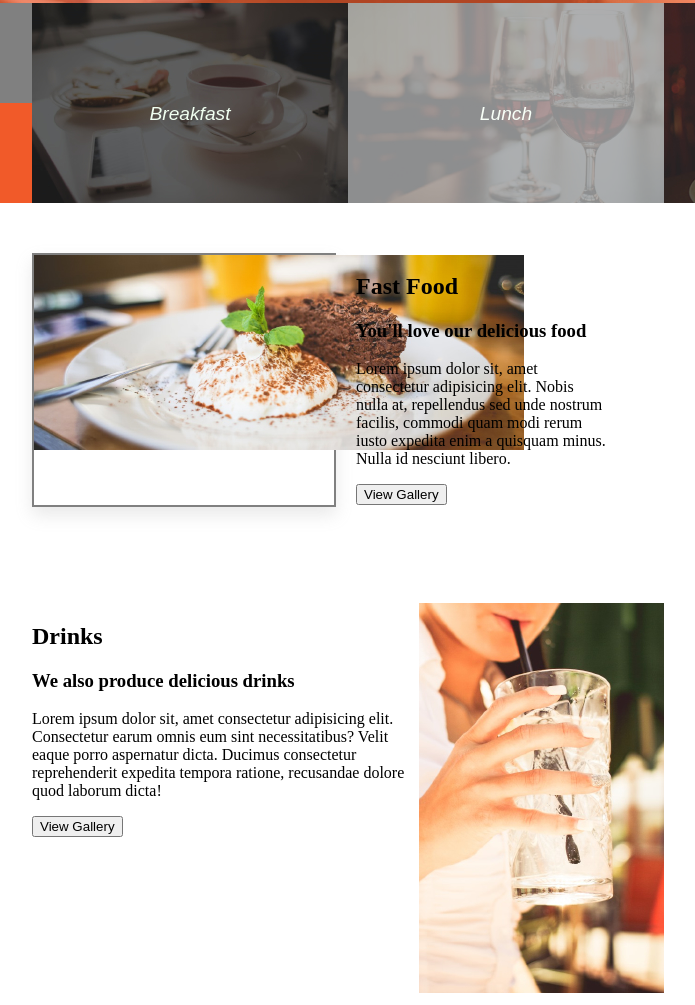
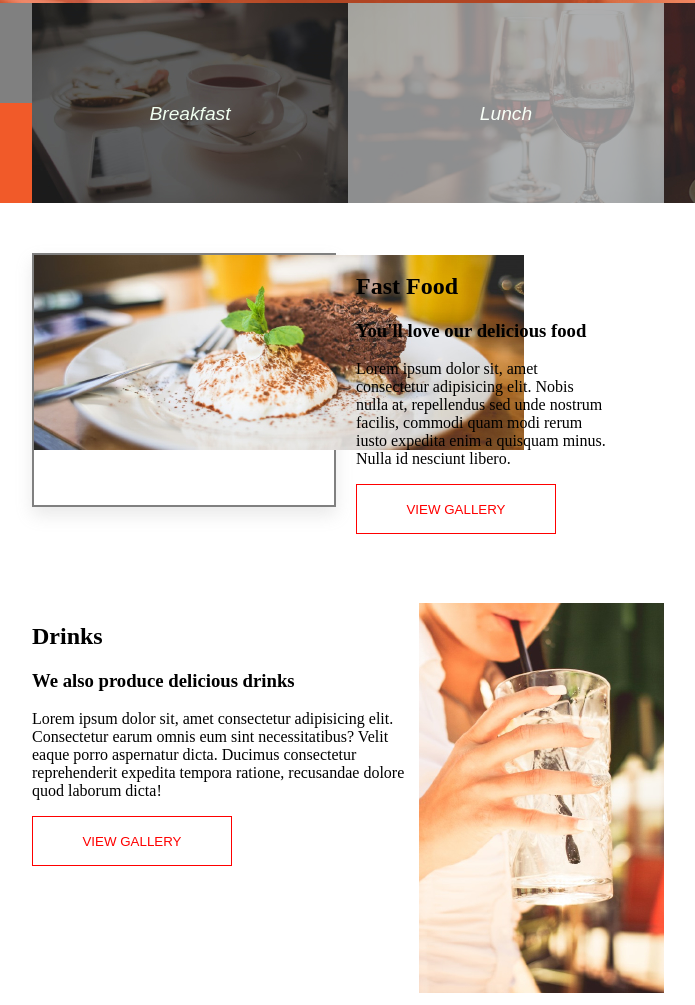
Before and after one commit to ndanu-josy/Anitas-Kitchen, a plain HTML site: page index.html in a window 1280 px wide. Shown: the part 472-1477 px from the top of the page, without its empty margins (292-987 px from the left). Drawn offline with Linux system fonts and the light colour scheme.

Commit message:
Style the buttons

```diff
--- a/index.html
+++ b/index.html
@@ -34,7 +34,7 @@
             <h2>Fast Food</h2>
             <h3>You'll love our delicious food</h3>
             <p>Lorem ipsum dolor sit, amet consectetur adipisicing elit. Nobis nulla at, repellendus sed unde nostrum facilis, commodi quam modi rerum iusto expedita enim a quisquam minus. Nulla id nesciunt libero.</p>
-            <button type="button">View Gallery</button>
+            <button type="button">VIEW GALLERY</button>
         </div>
 
     </div>
@@ -44,7 +44,7 @@
             <h2>Drinks</h2>
             <h3>We also produce delicious drinks</h3>
             <p>Lorem ipsum dolor sit, amet consectetur adipisicing elit. Consectetur earum omnis eum sint necessitatibus? Velit eaque porro aspernatur dicta. Ducimus consectetur reprehenderit expedita tempora ratione, recusandae dolore quod laborum dicta!</p>
-            <button type="button">View Gallery</button>
+            <button type="button">VIEW GALLERY</button>
         </div>
 
     <div id="drink-image">
--- a/style.css
+++ b/style.css
@@ -63,7 +63,7 @@ header{
  }
  #food-image{
 
-    box-shadow:   0 8px 16px 0 rgba(146, 143, 143, 0.2);
+    box-shadow:   0 8px 16px 0 rgba(145, 143, 143, 0.2);
 
     height: 210px;
     width: 505px;
@@ -89,3 +89,10 @@ header{
     margin: auto;
     padding-top: 50px;
 }
+button{
+    color: red;
+    border: 1px solid red;
+    width: 200px;
+    height: 50px;
+    background-color: white;
+}
```
